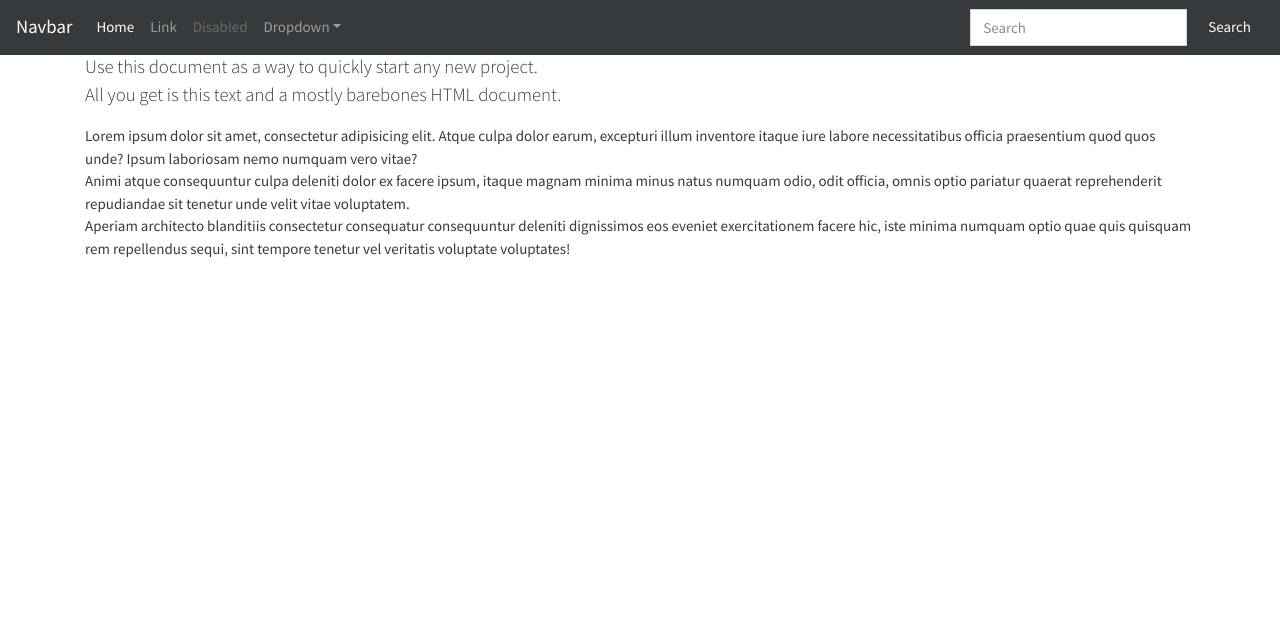
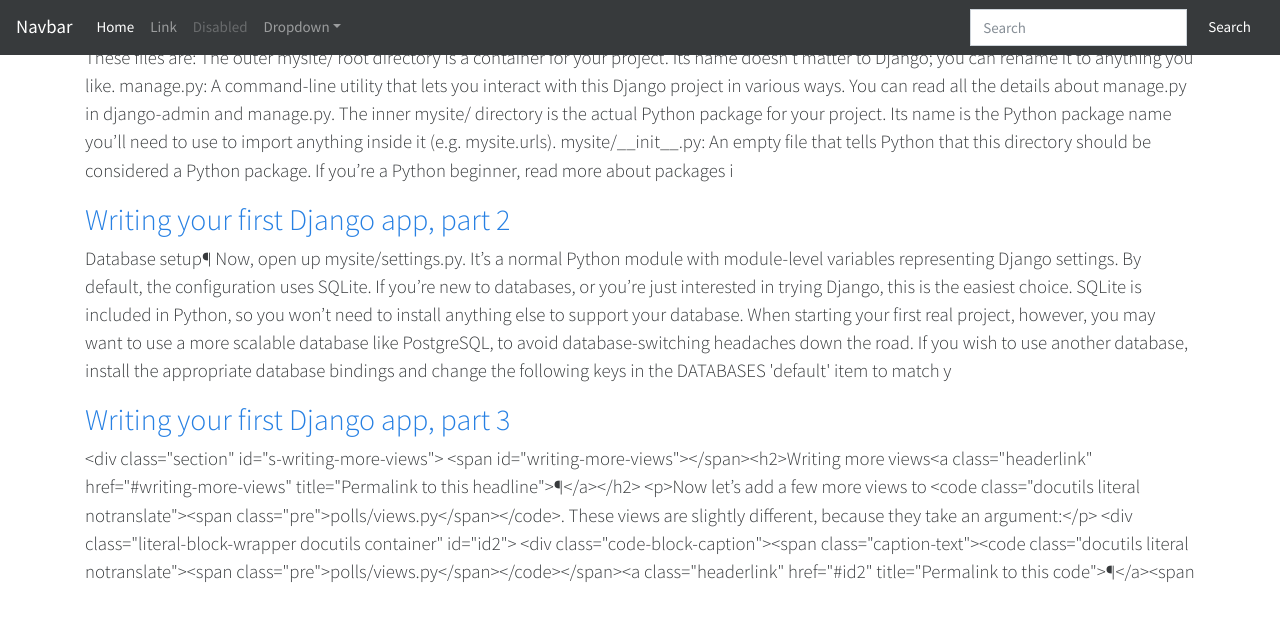
Before and after one commit to Fondad/GIST, a Django app: page / in a window 1280 px wide. Shown: the top 621 px of the page. Run offline with Django 3.2, Linux system fonts and the light colour scheme; data comes from the database, SQL or seed files in the repository; some libraries are stand-ins or nearby versions.

Commit message:
Url, Views, Template for full article text were created

```diff
--- a/mygis/models.py
+++ b/mygis/models.py
@@ -1,7 +1,8 @@
 from django.contrib.auth.models import User
 from django.db import models
+SHORT_TEXT_LEN = 700
+# Create your models here.
 
-# Create your models here.
 
 class Articles(models.Model):
     title = models.CharField(max_length=200)
@@ -10,3 +11,9 @@
 
     def __str__(self):
         return self.title
+
+    def get_short_text(self):
+        if len(self.text) > SHORT_TEXT_LEN:
+            return self.text[:SHORT_TEXT_LEN]
+        else:
+            return self.text
--- a/mygis/templates/mygis/home.html
+++ b/mygis/templates/mygis/home.html
@@ -7,17 +7,13 @@
 
 {% block content %}
       <div class="starter-template">
-        <h1>Bootstrap starter template</h1>
-        <p class="lead">Use this document as a way to quickly start any new project.<br> All you get is this text and a mostly barebones HTML document.</p>
+        {% for article in articles %}
+            {% comment %}
+                <h2>{{ article.title}}</h2>
+                <p class="lead">{{ article.text }}</p>
+            {% endcomment %}
+            <h2><a href="{% url 'article' article.id %} ">{{ article.title}}</a></h2>
+            <p class="lead">{{ article.get_short_text }}</p>
+        {% endfor %}
       </div>
-    <div>Lorem ipsum dolor sit amet, consectetur adipisicing elit. Atque culpa dolor earum, excepturi illum inventore
-        itaque iure labore necessitatibus officia praesentium quod quos unde? Ipsum laboriosam nemo numquam vero vitae?
-    </div>
-    <div>Animi atque consequuntur culpa deleniti dolor ex facere ipsum, itaque magnam minima minus natus numquam odio,
-        odit officia, omnis optio pariatur quaerat reprehenderit repudiandae sit tenetur unde velit vitae voluptatem.
-    </div>
-    <div>Aperiam architecto blanditiis consectetur consequatur consequuntur deleniti dignissimos eos eveniet
-        exercitationem facere hic, iste minima numquam optio quae quis quisquam rem repellendus sequi, sint tempore
-        tenetur vel veritatis voluptate voluptates!
-    </div>
 {% endblock %}
--- a/mygis/urls.py
+++ b/mygis/urls.py
@@ -19,6 +19,7 @@
 
 urlpatterns = [
     re_path('^$', views.home, name='home'),
+    re_path(r'^articles/(?P<article_id>[0-9]+)/$', views.show_articles, name='article'),
 ]
 
 # from django.contrib import admin
--- a/mygis/views.py
+++ b/mygis/views.py
@@ -1,8 +1,22 @@
-from django.shortcuts import render
+from django.shortcuts import render, get_object_or_404
 from django.http import HttpResponse
+
+from mygis.models import Articles
+
+
 # Create your views here.
 
 
 def home(request):
     # return HttpResponse("Hello world!")
-    return render(request, 'mygis/home.html')
+    # return render(request, 'mygis/home.html')
+    articles = Articles.objects.all()
+    context = {
+        'articles': articles
+    }
+    return render(request, 'mygis/home.html', context)
+
+
+def show_articles(request, article_id):
+    article = get_object_or_404(Articles, pk=article_id)
+    return render(request, 'mygis/article.html', {'article': article})
```
Also changed, not shown: mygis/templates/mygis/article.html (added, +13 -0 lines).
